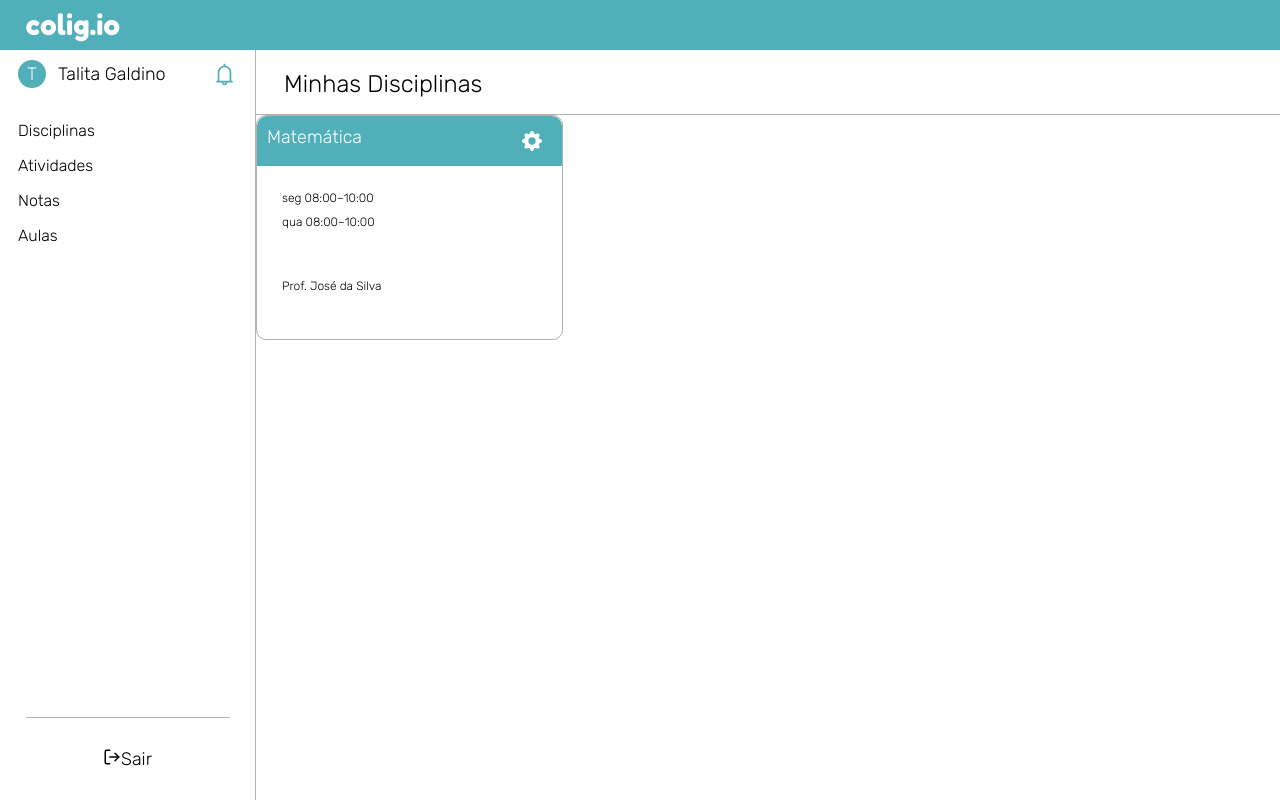
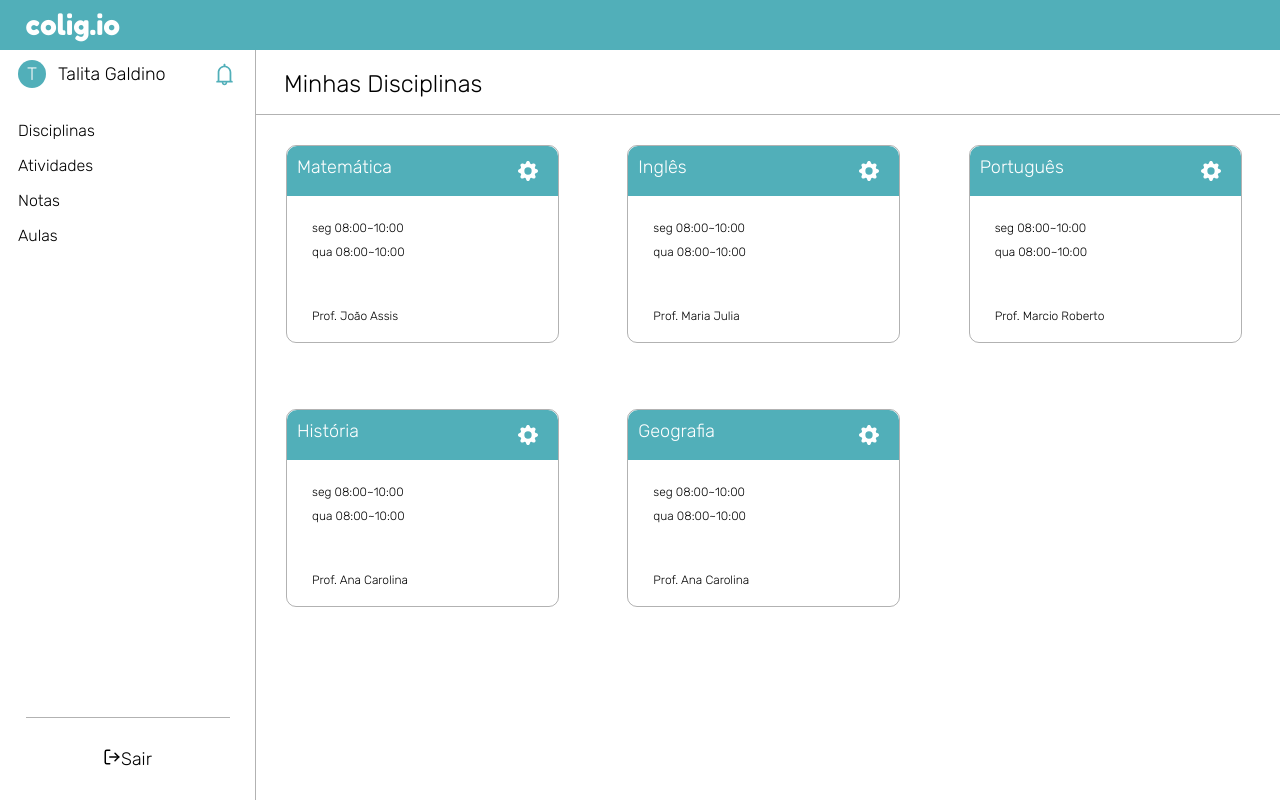
Before and after one commit to pedroespindula/coligio-front, a React (Create React App) app: page /dashboard in a window 1280 px wide. Built offline with nearby package versions, Linux system fonts and the light colour scheme.

Commit message:
Finalização do componente de card de disciplinas e da tela de disciplinas

```diff
--- a/src/components/DisciplineCard/index.js
+++ b/src/components/DisciplineCard/index.js
@@ -4,12 +4,13 @@ import { CardContainer, HeaderCard, Name, IconContainer, ContentContainer, Infor
 import { BsGearFill } from 'react-icons/bs';
 
 const DisciplineCard = ({ name, schedule, teacher }) => {
+
 	return(
 		<CardContainer>
 
 			<HeaderCard>
 				<Name>
-					Matemática
+					{ name }
 				</Name>
 
 				<IconContainer>
@@ -20,18 +21,16 @@ const DisciplineCard = ({ name, schedule, teacher }) => {
 
 			<ContentContainer>
 				<InformationPosition>
-					<Information>
-						seg 08:00~10:00
-					</Information>
-
-					<Information>
-						qua 08:00~10:00
-					</Information>
+					{
+						schedule.map((s, index) => {
+							return <Information key={index}> {s} </Information>
+						})
+					}
 				</InformationPosition>
 
 				<InformationPosition>
 					<Information>
-						Prof. José da Silva
+						{teacher}
 					</Information>
 				</InformationPosition>
 			</ContentContainer>
--- a/src/components/DisciplineCard/styles.js
+++ b/src/components/DisciplineCard/styles.js
@@ -2,9 +2,10 @@ import styled from 'styled-components';
 
 export const CardContainer = styled.div`
 	border: 1px solid rgba(0, 0, 0, 0.3);
-	width: 30%;
-	height: 30%;
+	width: 80%;
+	height: 75%;
 	border-radius: 10px;
+	margin: 30px;
 `;
 
 export const HeaderCard = styled.div`
--- a/src/views/Dashboard/index.js
+++ b/src/views/Dashboard/index.js
@@ -1,6 +1,6 @@
 import React from 'react';
 import Header from '../../components/Header';
-import { DashboardContainer, Title } from './styles';
+import { DashboardContainer, Title, ContentPage, DisciplinesContainer } from './styles';
 import Navbar from '../../components/Navbar';
 import DisciplineCard from '../../components/DisciplineCard';
 
@@ -17,7 +17,8 @@ const Dashboard = () => {
         { name: 'Matemática', schedule: ['seg 08:00~10:00', 'qua 08:00~10:00'], teacher: 'Prof. João Assis'},
         { name: 'Inglês', schedule: ['seg 08:00~10:00', 'qua 08:00~10:00'], teacher: 'Prof. Maria Julia'},
         { name: 'Português', schedule: ['seg 08:00~10:00', 'qua 08:00~10:00'], teacher: 'Prof. Marcio Roberto'},
-        { name: 'História', schedule: ['seg 08:00~10:00', 'qua 08:00~10:00'], teacher: 'Prof. Ana Carolina'}
+        { name: 'História', schedule: ['seg 08:00~10:00', 'qua 08:00~10:00'], teacher: 'Prof. Ana Carolina'},
+        { name: 'Geografia', schedule: ['seg 08:00~10:00', 'qua 08:00~10:00'], teacher: 'Prof. Ana Carolina'}
     ];
 
     return (
@@ -28,17 +29,21 @@ const Dashboard = () => {
                     userName="Talita Galdino"
                     options={options}
                 />
-                <div style={{display: 'flex', flexDirection: 'column'}}>
+                <ContentPage>
+
                     <Title>
                         Minhas Disciplinas
                     </Title>
+
+                    <DisciplinesContainer>
                         {
                             disciplines.map((discipline) => {
-                        <DisciplineCard name={discipline.name} schedule={discipline.schedule} teacher={discipline.teacher} />
+                                return <DisciplineCard key={discipline.name} name={discipline.name} schedule={discipline.schedule} teacher={discipline.teacher} />
                             })
                         }
-                <DisciplineCard />
-                </div>
+                    </DisciplinesContainer>
+
+                </ContentPage>
             </DashboardContainer>
         </>
     );
--- a/src/views/Dashboard/styles.js
+++ b/src/views/Dashboard/styles.js
@@ -21,3 +21,15 @@ export const Title = styled.div`
 
     border-bottom: 1px solid rgba(0, 0, 0, 0.3);
 `;
+
+export const ContentPage = styled.div`
+    display: flex;
+    flex-direction: column;
+`;
+
+export const DisciplinesContainer = styled.div`
+    width: 100%;
+
+    display: grid;
+    grid-template-columns: 1fr 1fr 1fr;
+`;
```
Lines whose indentation alone changed are shown as unchanged.
